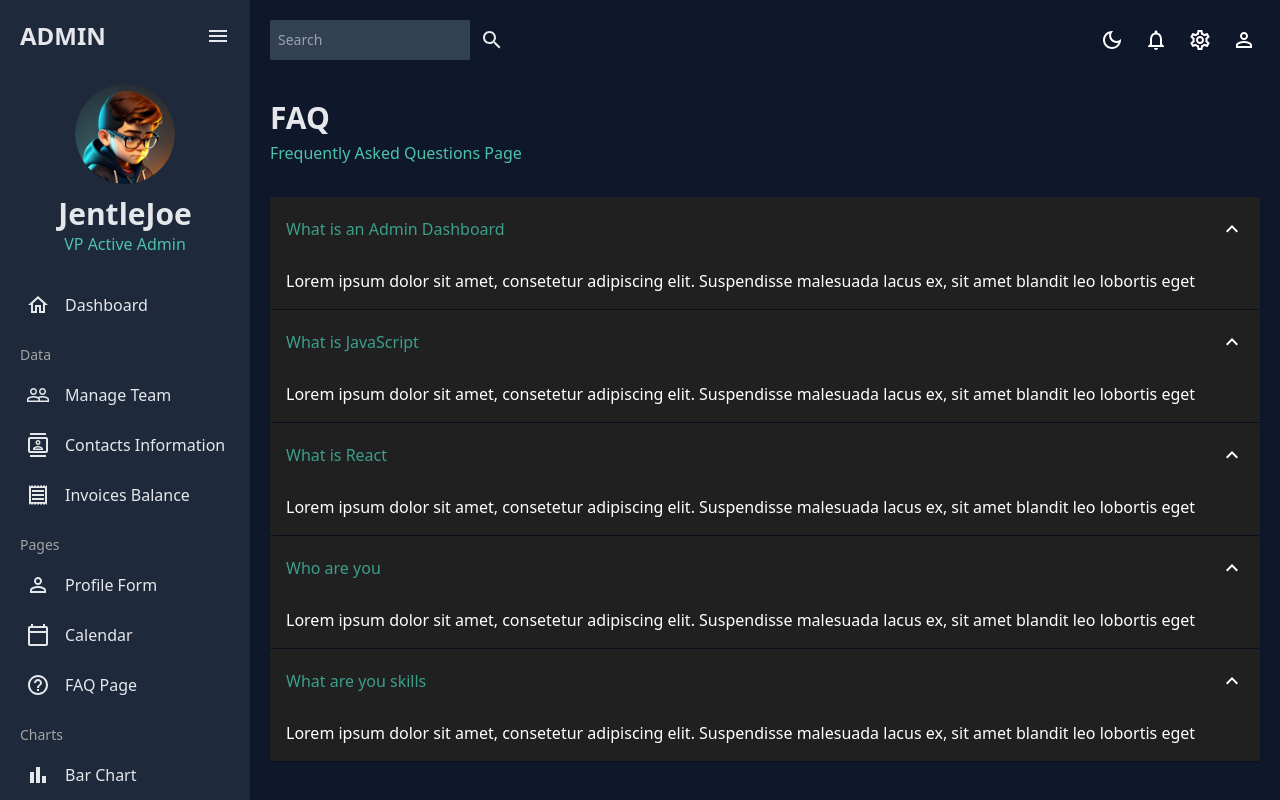
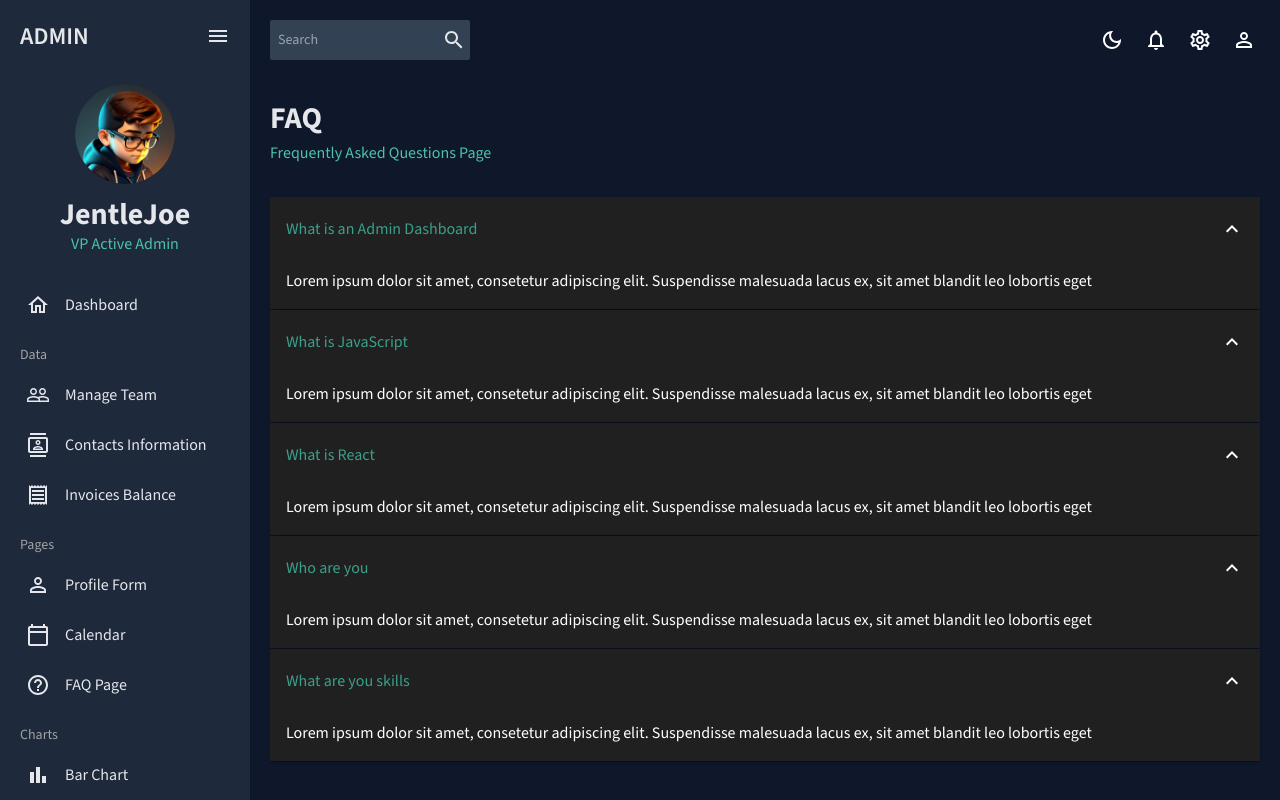
Before and after one commit to JentleJoe/react-admin, a React (Vite) app: page /faq in a window 1280 px wide. Built offline with nearby package versions, Linux system fonts and the light colour scheme.

Commit message:
changed root font

```diff
--- a/src/index.css
+++ b/src/index.css
@@ -11,6 +11,7 @@ body,
 .content{
   height: 100%;
   width: 100%;
+  font-family: "Source Sans 3", serif;
 }
 .sidebar{
   height: 100%;
```
